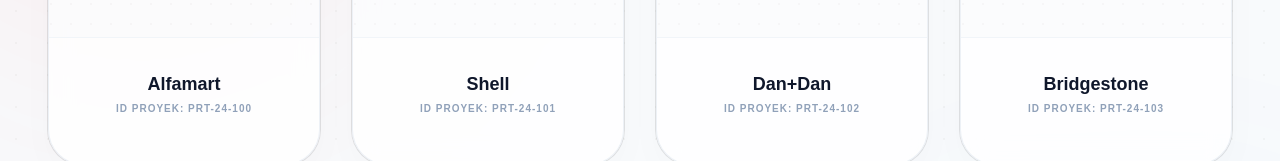
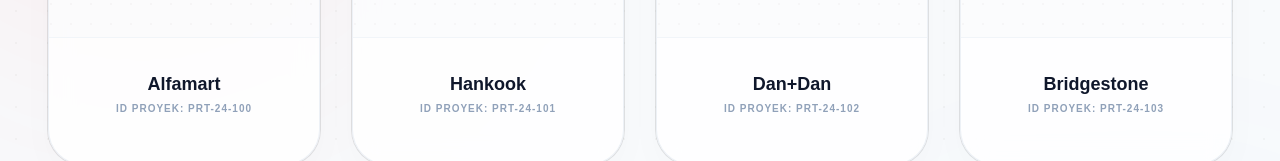
Before and after one commit to padji28-source/SeragamParahita, a React (Vite) app: page /partner in a window 1280 px wide. Shown: the part 1285-1446 px from the top of the page. Built offline with nearby package versions, Linux system fonts and the light colour scheme.

Commit message:
Replace Shell with Hankook in constants

```diff
--- a/src/constants.ts
+++ b/src/constants.ts
@@ -183,8 +183,8 @@ export const MAJOR_PARTNERS: MajorPartner[] = [
   },
   {
     id: '2',
-    name: 'Shell',
-    logo: 'https://upload.wikimedia.org/wikipedia/en/e/e8/Shell_logo.svg',
+    name: 'Hankook',
+    logo: 'https://1000logos.net/wp-content/uploads/2020/08/Hankook-Logo-1990s.png',
     status: 'Live Order',
     progress: 60,
   },
```
